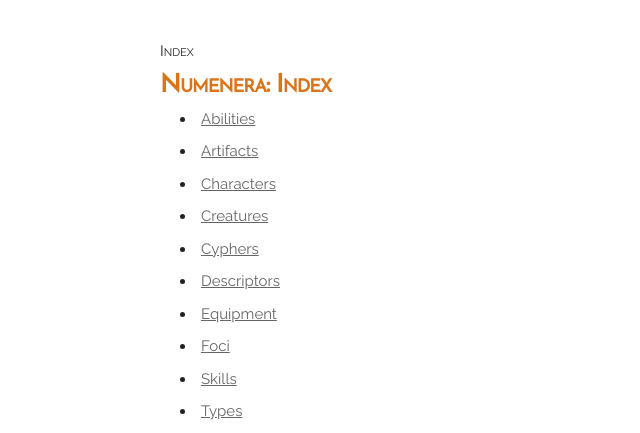
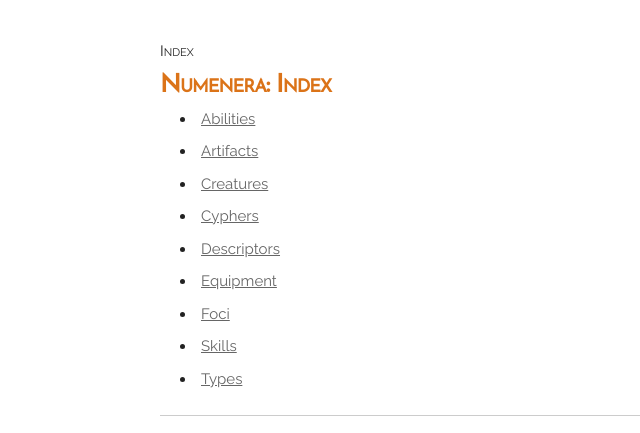
Before and after one commit to michaelbirdtx/cyphersystem, a Django app: page /numenera/ in a window 1280 px wide. Shown: the top 433 px of the page, without its empty margins (0-640 px from the left). Run offline with Django 3.2, Linux system fonts and the light colour scheme; the visitor is signed in with stand-in values (Sample User, id 1).

Commit message:
Removed characters from user-facing index.

```diff
--- a/cyphercore/templates/cyphercore/base_index.html
+++ b/cyphercore/templates/cyphercore/base_index.html
@@ -6,7 +6,7 @@
     <ul>
         <li><a href="abilities/">Abilities</a></li>
         <li><a href="artifacts/">Artifacts</a></li>
-        <li><a href="characters/">Characters</a></li>
+        <!-- <li><a href="characters/">Characters</a></li> -->
         <li><a href="creatures/">Creatures</a></li>
         <li><a href="cyphers/">Cyphers</a></li>
         <li><a href="descriptors/">Descriptors</a></li>
```
